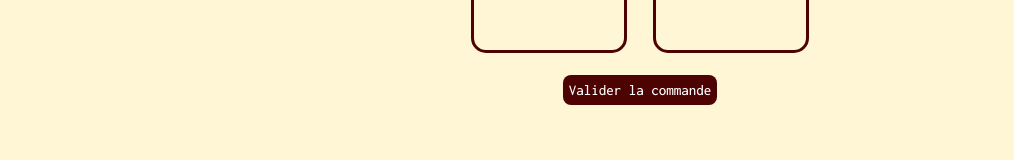
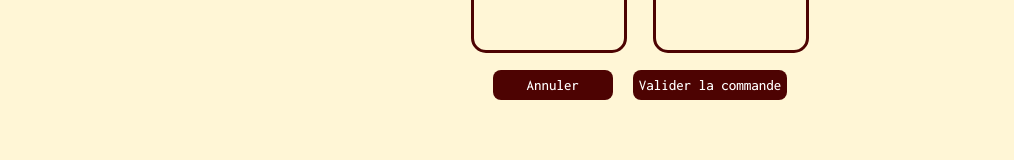
Before and after one commit to lea-hmd/3FULLFT-Project, a React (Create React App) app: page /commande in a window 1280 px wide. Shown: the part 272-432 px from the top of the page, without its empty margins (0-1014 px from the left). Built offline with nearby package versions, Linux system fonts and the light colour scheme.

Commit message:
Added btn Annuler

```diff
--- a/src/App.css
+++ b/src/App.css
@@ -22,7 +22,7 @@ h2 {
   font-family: Inconsolata;
   font-size: 15px;
   text-align: center;
-  margin: 15px 0;
+  margin: 10px;
 }
 .buttonQty {
   background-color: #4d0302;
--- a/src/components/panier/Panier.css
+++ b/src/components/panier/Panier.css
@@ -4,6 +4,7 @@
   height: 65%;
   width: 400px;
   background-color: #fffcf0;
+  color: #4d0302;
   border-radius: 15px;
   border: solid 1px #4d0302;
   display: flex;
--- a/src/components/panier/Panier.js
+++ b/src/components/panier/Panier.js
@@ -9,10 +9,10 @@ export default function Panier() {
   const { orderState, orderDispatch } = React.useContext(OrderContext);
   const [cart, setCart] = React.useState(null);
   const [value, setValue] = React.useState(true);
-  console.log(orderState.orderCart);
 
   const reset = () => {
     orderDispatch({ type: 'cancelAll' });
+    history.replace('/choix-pains');
     window.location.reload();
   };
 
--- a/src/context/OrderContext.js
+++ b/src/context/OrderContext.js
@@ -60,9 +60,7 @@ function orderReducer(state, action) {
     }
     case 'removeSauce': {
       let tmp = state.order.sauces;
-      console.log(tmp);
       tmp.splice(tmp.indexOf(action.payload), 1);
-      console.log(tmp);
       return {
         ...state,
         order: { ...state.order, sauces: [...tmp] },
--- a/src/views/ChoixGarnitures.js
+++ b/src/views/ChoixGarnitures.js
@@ -3,9 +3,17 @@ import { Grid } from '@mui/material';
 import { garnituresData } from '../data/garnitures';
 import SelectableCardGarniture from '../components/selectableCard/SelectableCardGarniture.js';
 import { useHistory } from 'react-router-dom';
+import React from 'react';
+import '../components/styles/card.css';
+import { OrderContext } from '../context/OrderContext';
 
-import '../components/styles/card.css';
 export default function ChoixGarnitures() {
+  const { orderDispatch } = React.useContext(OrderContext);
+  const resetOrder = () => {
+    orderDispatch({ type: 'resetOrder' });
+    history.replace('/choix-pains');
+    window.location.reload();
+  };
   const garnitures = garnituresData;
   let history = useHistory();
   return (
@@ -30,6 +38,9 @@ export default function ChoixGarnitures() {
         </Grid>
       </Box>
       <div className='btnContainer'>
+        <button onClick={() => resetOrder()} className='button'>
+          Annuler
+        </button>{' '}
         <button
           className='button'
           onClick={() => history.replace('/choix-sauces')}
--- a/src/views/ChoixSauces.js
+++ b/src/views/ChoixSauces.js
@@ -5,12 +5,19 @@ import SelectableCardSauce from '../components/selectableCard/SelectableCardSauc
 import { useHistory } from 'react-router-dom';
 import React from 'react';
 import '../components/styles/card.css';
+import { OrderContext } from '../context/OrderContext';
 
 export default function ChoixSauces() {
+  const { orderDispatch } = React.useContext(OrderContext);
   const sauces = saucesData;
   let history = useHistory();
   const commande = () => {
     history.replace('/commande');
+  };
+  const resetOrder = () => {
+    orderDispatch({ type: 'resetOrder' });
+    history.replace('/choix-pains');
+    window.location.reload();
   };
   return (
     <>
@@ -32,6 +39,9 @@ export default function ChoixSauces() {
         </Grid>
       </Box>
       <div className='btnContainer'>
+        <button onClick={() => resetOrder()} className='button'>
+          Annuler
+        </button>{' '}
         <button className='button' onClick={commande}>
           Afficher la commande
         </button>
--- a/src/views/ChoixViandes.js
+++ b/src/views/ChoixViandes.js
@@ -1,13 +1,21 @@
 import { Box } from '@mui/system';
+import React from 'react';
 import { Grid } from '@mui/material';
 import { viandesData } from '../data/viandes';
 import SelectableCardViande from '../components/selectableCard/SelectableCardViande.js';
 import { useHistory } from 'react-router-dom';
 
 import '../components/styles/card.css';
+import { OrderContext } from '../context/OrderContext';
 export default function ChoixViandes() {
+  const { orderDispatch } = React.useContext(OrderContext);
   const viandes = viandesData;
   let history = useHistory();
+  const resetOrder = () => {
+    orderDispatch({ type: 'resetOrder' });
+    history.replace('/choix-pains');
+    window.location.reload();
+  };
   return (
     <>
       <div className='viewTitle'>
@@ -27,6 +35,9 @@ export default function ChoixViandes() {
         </Grid>
       </Box>
       <div className='btnContainer'>
+        <button onClick={() => resetOrder()} className='button'>
+          Annuler
+        </button>{' '}
         <button
           className='button'
           onClick={() => history.replace('/choix-garnitures')}
--- a/src/views/Commande.js
+++ b/src/views/Commande.js
@@ -13,6 +13,11 @@ export default function Commande() {
   const addToCart = () => {
     history.replace('/choix-pains');
     orderDispatch({ type: 'addOrderToCart' });
+    window.location.reload();
+  };
+  const resetOrder = () => {
+    orderDispatch({ type: 'resetOrder' });
+    history.replace('/choix-pains');
     window.location.reload();
   };
   return (
@@ -45,6 +50,9 @@ export default function Commande() {
           : null}
       </div>{' '}
       <div className='btnContainer'>
+        <button onClick={() => resetOrder()} className='button'>
+          Annuler
+        </button>{' '}
         <button className='button' onClick={addToCart}>
           Valider la commande
         </button>
```
